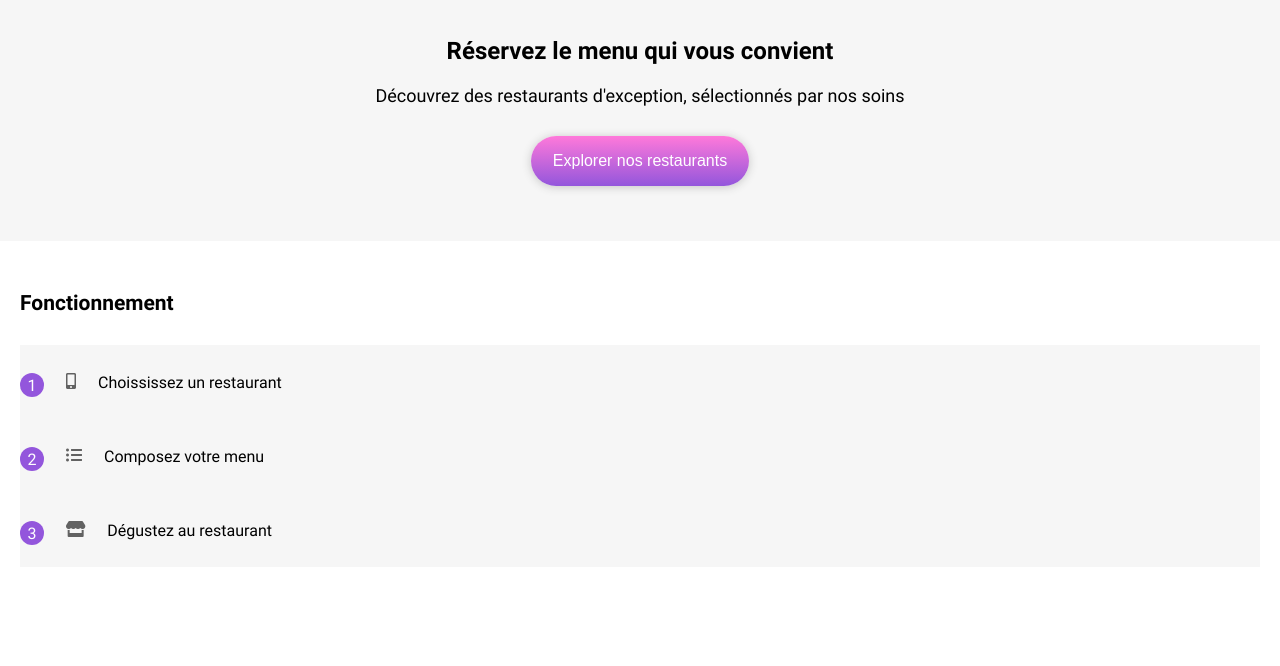
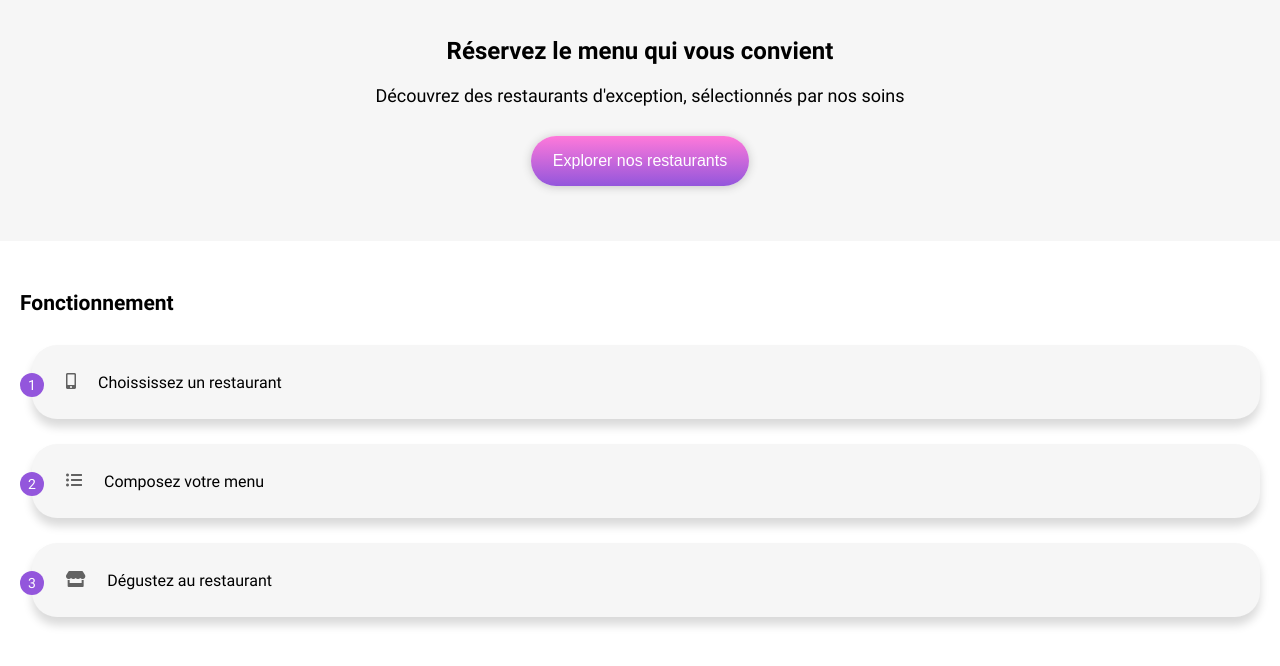
Before and after one commit to Shycin/antonyjacques_3_12092021, a website: page index.html in a window 1280 px wide. Shown: the part 118-784 px from the top of the page. Drawn offline with Linux system fonts and the light colour scheme.

```diff
--- a/sass/main.scss
+++ b/sass/main.scss
@@ -32,13 +32,18 @@
 
     &__content
     {
+        margin-left: 12px;
+
         &__bloc
         {
             display: flex;
             background-color: constant.$bg-color-light;
+            box-shadow: 0px 8px 10px 0px rgba(0, 0, 0, 0.15);
 
-            padding-top: 28px;
-            padding-bottom: 22px;
+            padding: 28px 0 22px 0;
+            margin-bottom: 25px;
+
+            border-radius: 25px;
 
             &__step
             {
@@ -48,7 +53,11 @@
                 width: 24px;
                 height: 24px;
 
+                margin-left: -12px;
+
                 border-radius: 90px;
+
+                font-size: 14px;
 
                 @include constant.center_bloc;
             }
```
Also changed, not shown: package.json (added, +12 -0 lines), css/main.css, 1 other file.
